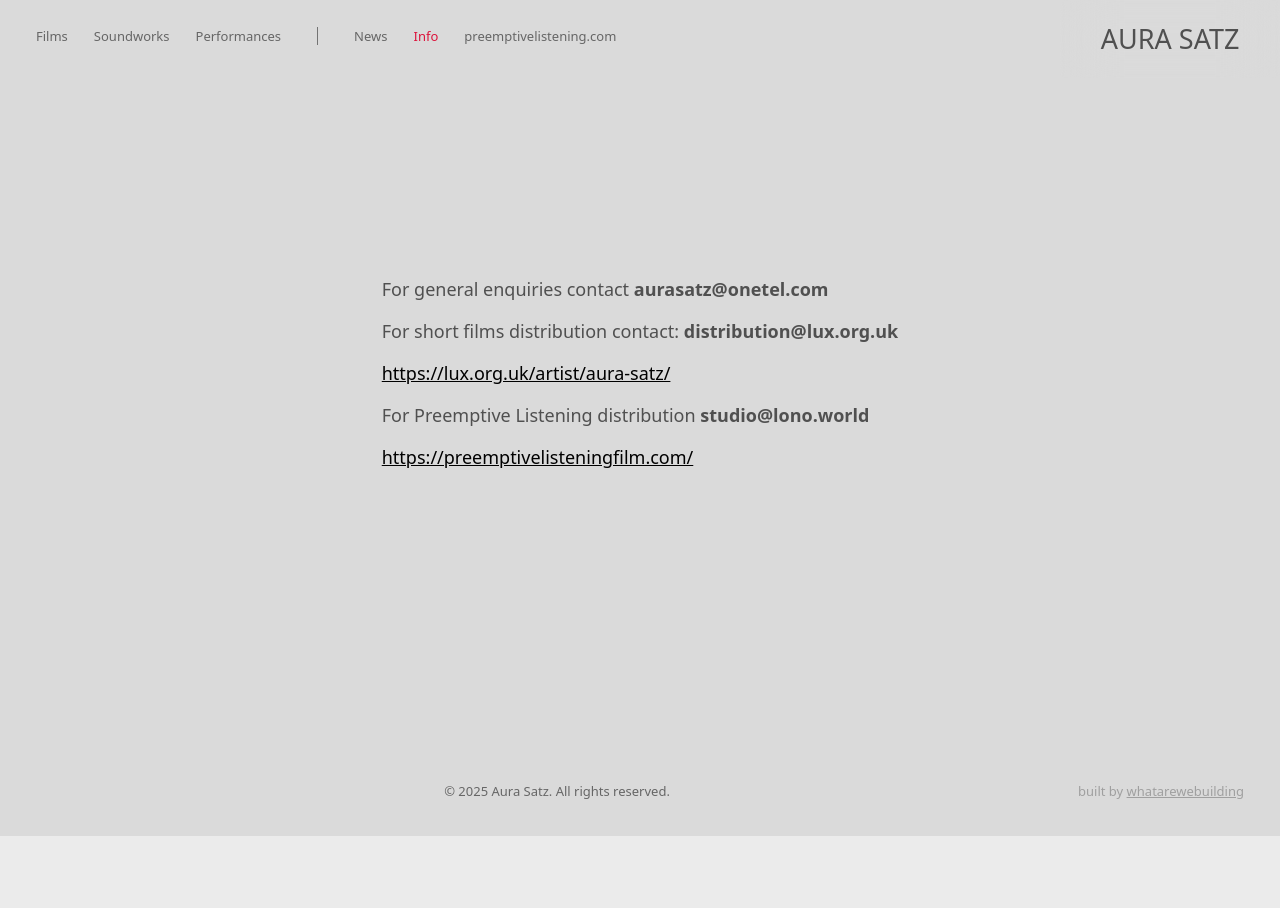
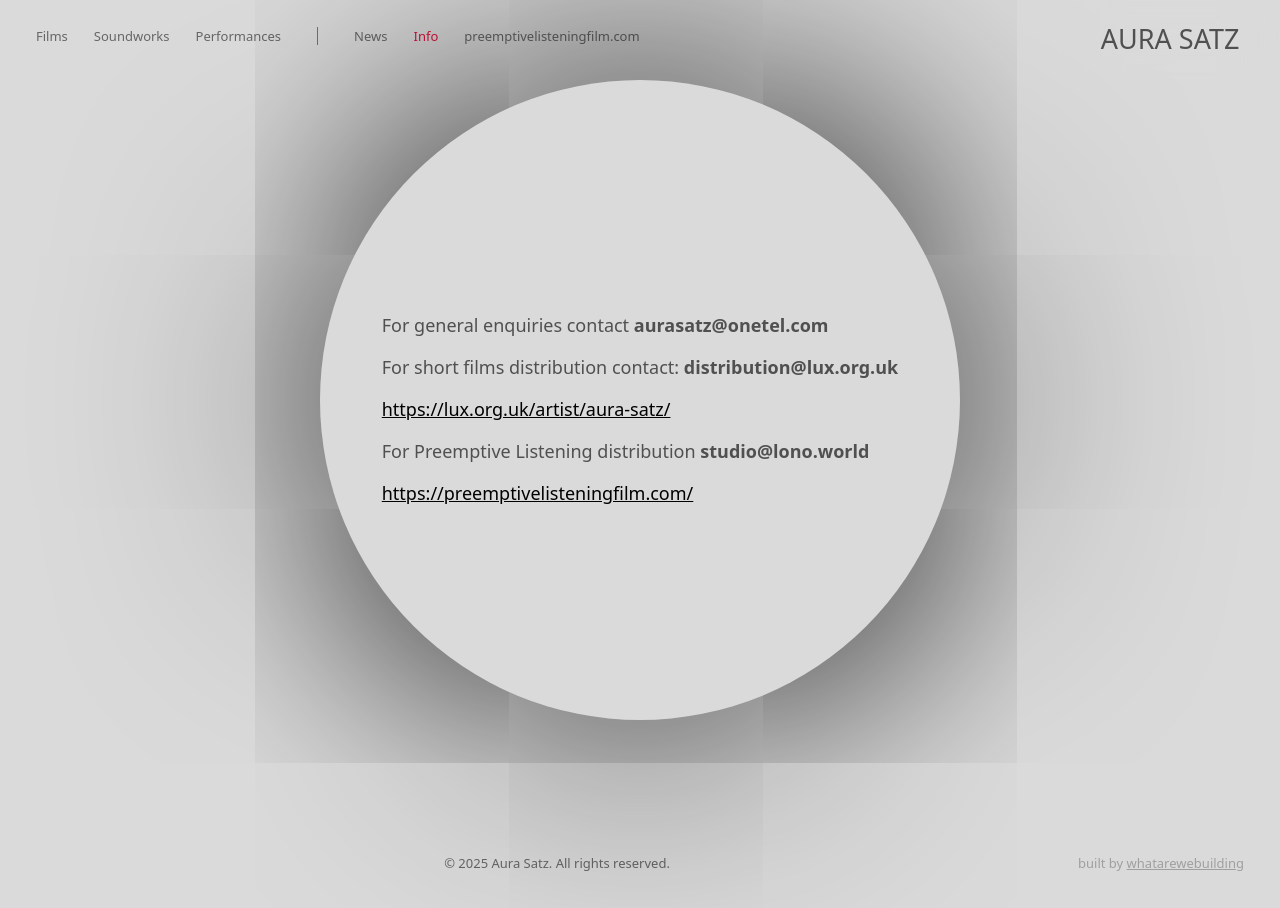
Before and after one commit to vonKristoff/iamanagram, an Astro site: page /info in a window 1280 px wide. Before the commit the page ends 836 px from the top, so only its background shows below. Built offline with nearby package versions, Linux system fonts and the light colour scheme; Astro itself is replaced by a stand-in of ours.

Commit message:
update premptive page

```diff
--- a/src/components/Nav.astro
+++ b/src/components/Nav.astro
@@ -14,8 +14,11 @@ function isActive(path) {
 	<div class="alt-pages">
 		<a class={isActive('/news')} href="/news">News</a>
 		<a class={isActive('/info')} href="/info">Info</a>
-		<a title="preemptivelistening" class="" href="http://preemptivelistening.com" target="_blank"
-			>preemptivelistening.com</a
+		<a
+			title="preemptivelistening"
+			class=""
+			href="https://preemptivelisteningfilm.com/"
+			target="_blank">preemptivelisteningfilm.com</a
 		>
 	</div>
 </nav>
--- a/src/pages/info.astro
+++ b/src/pages/info.astro
@@ -3,6 +3,7 @@ import MainHeader from '../layouts/MainHeader.astro';
 ---
 
 <MainHeader title={`AURA SATZ - info`} bg="dada">
+	<div class="aura-circle"></div>
 	<div class="info-wrapper">
 		<article>
 			<p>For general enquiries contact <strong>aurasatz@onetel.com</strong></p>
@@ -23,10 +24,23 @@ import MainHeader from '../layouts/MainHeader.astro';
 </MainHeader>
 
 <style>
+	.aura-circle {
+		z-index: 0;
+		width: 80vh;
+		height: 80vh;
+		position: absolute;
+		left: calc(50% - 40vh);
+		top: calc(50% - 40vh);
+		border-radius: 50%;
+		box-shadow: 0 0 15em black;
+		/* background-color: gray; */
+	}
 	.info-wrapper {
+		position: relative;
+		z-index: 1;
 		display: grid;
 		place-content: center;
-		min-height: calc(100dvh - var(--spacing-level-1) * 2);
+		min-height: calc(100dvh - var(--spacing-level-1) - 2em);
 		height: inherit;
 		margin: 0;
 		padding: 0;
```
Also changed, not shown: src/layouts/Layout.astro (+10 -3 lines), src/pages/projects/preemptive-feature.astro (+13 -25 lines), public/favicon.svg, public/projects/_thumbnails/Preemptive-Listening-Poster.jpg.
